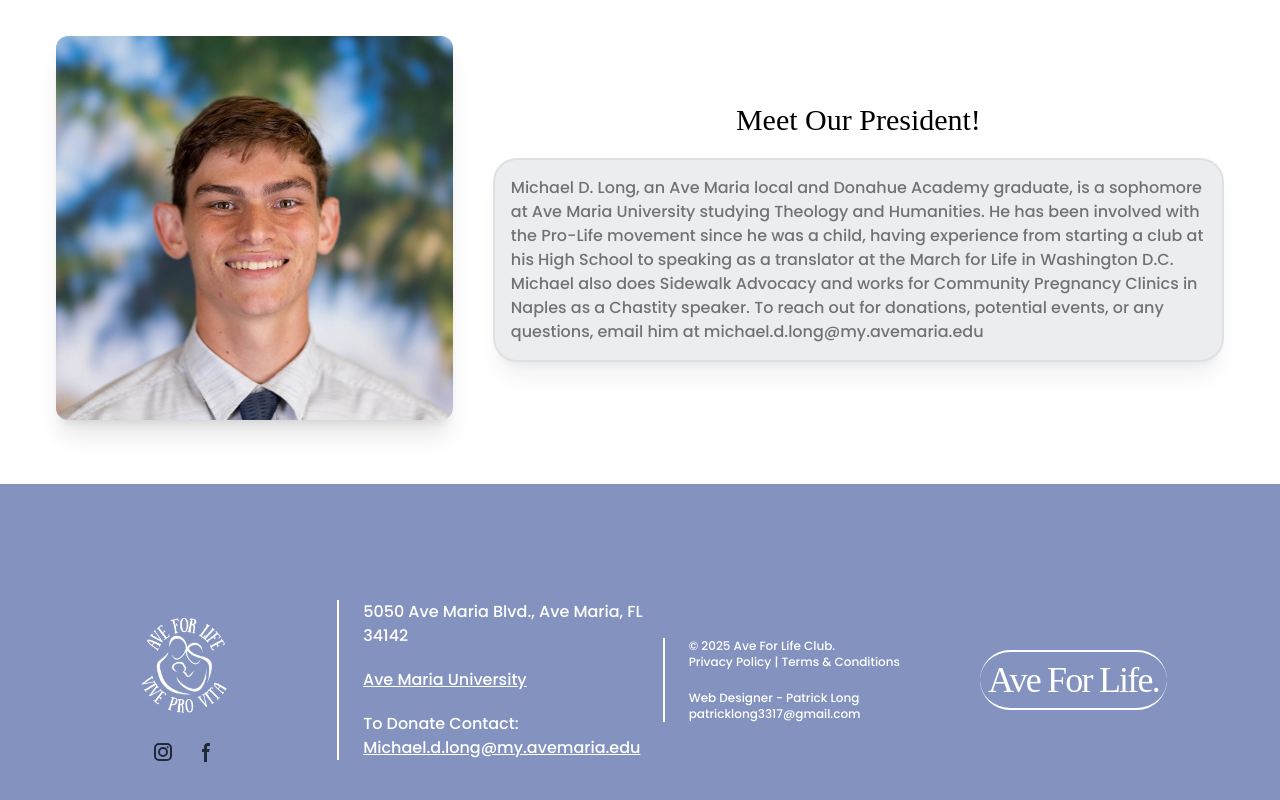
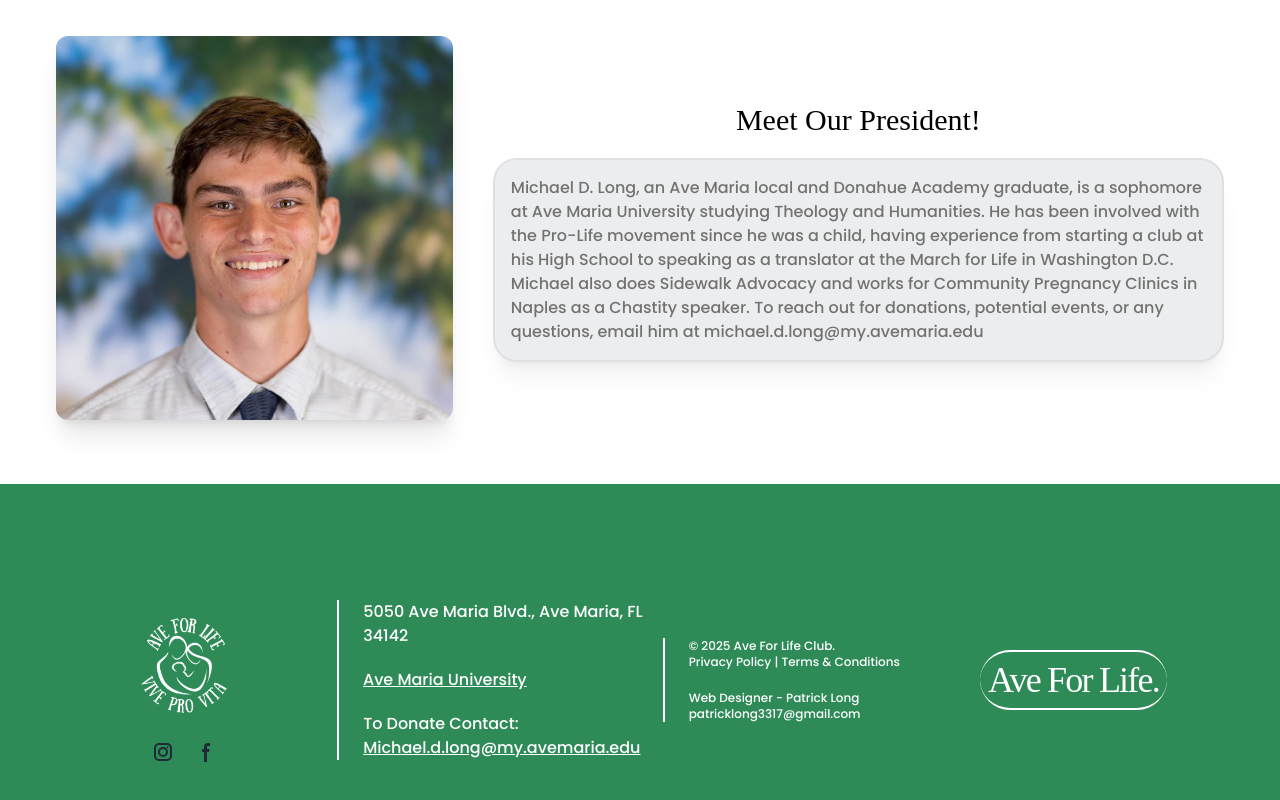
Before and after one commit to PatrickTLong/AveForLifeWebsite, a React (Vite) app in the folder frontend/: page / in a window 1280 px wide. Shown: the part 1262-2062 px from the top of the page. Built offline with nearby package versions, Linux system fonts and the light colour scheme; a web font is replaced by a local one.

Commit message:
footer backround change

```diff
--- a/frontend/src/components/Footer.jsx
+++ b/frontend/src/components/Footer.jsx
@@ -27,7 +27,7 @@ export default function Footer() {
     }, []);
 
     return (
-        <div className={`flex justify-center  items-center ${windowWidth >= 640 ? 'flex-row' : 'flex-col'} bg-blue-900 gap-20 p-28 shadow-md  bg-opacity-55 text-white`}>
+        <div className={`flex justify-center  items-center ${windowWidth >= 640 ? 'flex-row' : 'flex-col'} bg-[#2E8B57] gap-20 p-28 shadow-md  text-white`}>
             {/* Media */}
             <div className="flex flex-col justify-center items-center ">
                 <img className={` ${windowWidth >= 640 ? 'w-[9rem]' : 'w-[7rem]'} flex invert`} src={AveLogoWhite}></img>
--- a/frontend/src/components/Main2.jsx
+++ b/frontend/src/components/Main2.jsx
@@ -79,7 +79,10 @@ export default function Main2() {
                             <li> Weekly On-Campus Holy Hours</li>
                             <li> Club Meetings </li>
                         </ul>
+
                         <button onClick={() => OpenMission()} className={`transition-all will-change-transform shadow-xl bg-emerald-400 border-emerald-300 border-2 hover:bg-emerald-300 ${windowWidth >= 640 ? 'text-md' : 'text-sm'} text-white rounded-xl p-2 hover:scale-105`}>Check Out Our Mission Statement!</button>
+
+
                     </div>
 
                 </div>
```
